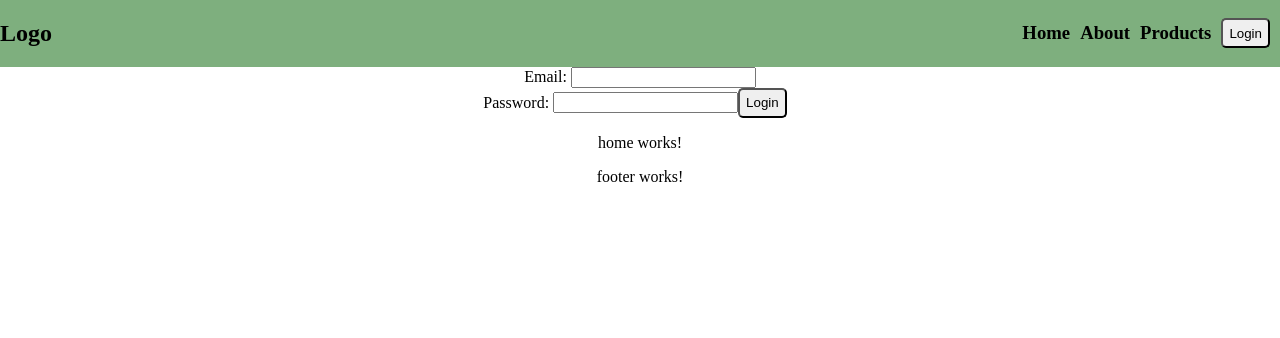
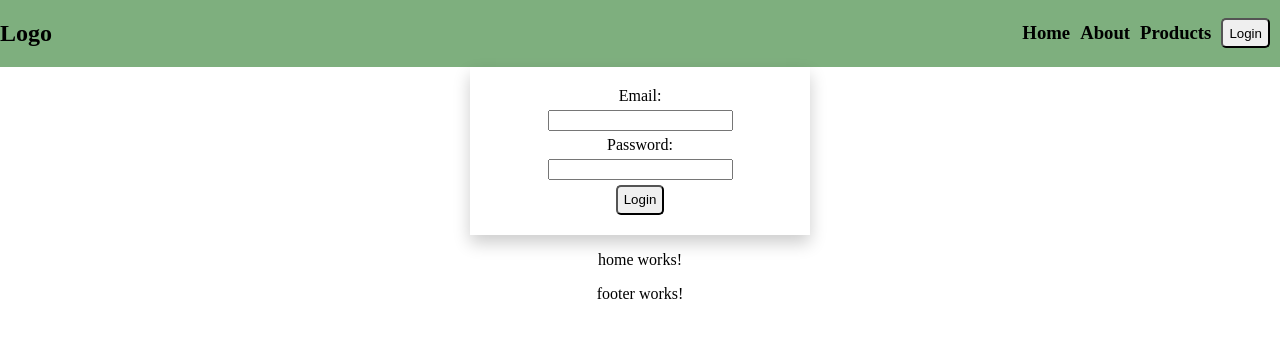
Before and after one commit to rmantlo/Garden, an Angular app: page / in a window 1280 px wide. Both pictures are taken after a click on the button "Login". Shown: the top 338 px of the page. Built offline with nearby package versions, Linux system fonts and the light colour scheme.

Commit message:
login pretty

```diff
--- a/src/app/navbar/navbar.component.css
+++ b/src/app/navbar/navbar.component.css
@@ -6,6 +6,7 @@ nav {
 .sideNav{
     display: flex;
     align-items: center;
+    margin-right: 10px;
 }
 h3 {
     color: black;
@@ -17,7 +18,16 @@ a:visited{
     color: black;
 }
 button{
-    margin-right: 10px;
     height: 30px;
     border-radius: 5px;
 }
+.login{
+    margin:auto auto;
+    box-shadow: 0 0.5em 1em rgba(0, 0, 0, 0.2);
+    width: 300px;
+    padding: 20px;
+}
+input{
+    margin-top: 5px;
+    margin-bottom: 5px;
+}
--- a/src/app/navbar/navbar.component.html
+++ b/src/app/navbar/navbar.component.html
@@ -10,10 +10,10 @@
 </nav>
 <div class='login' *ngIf='loggedIn'>
   <form (ngSubmit)='login(email.value, password.value)' >
-    <label for='email'>Email: </label>
+    <label for='email'>Email: </label><br />
     <input #email type='text' required> <br />
-    <label for='password'>Password: </label>
-    <input #password type='password' required>
+    <label for='password'>Password: </label><br />
+    <input #password type='password' required> <br />
     <button type='submit'>Login</button>
   </form>
 </div>
```
